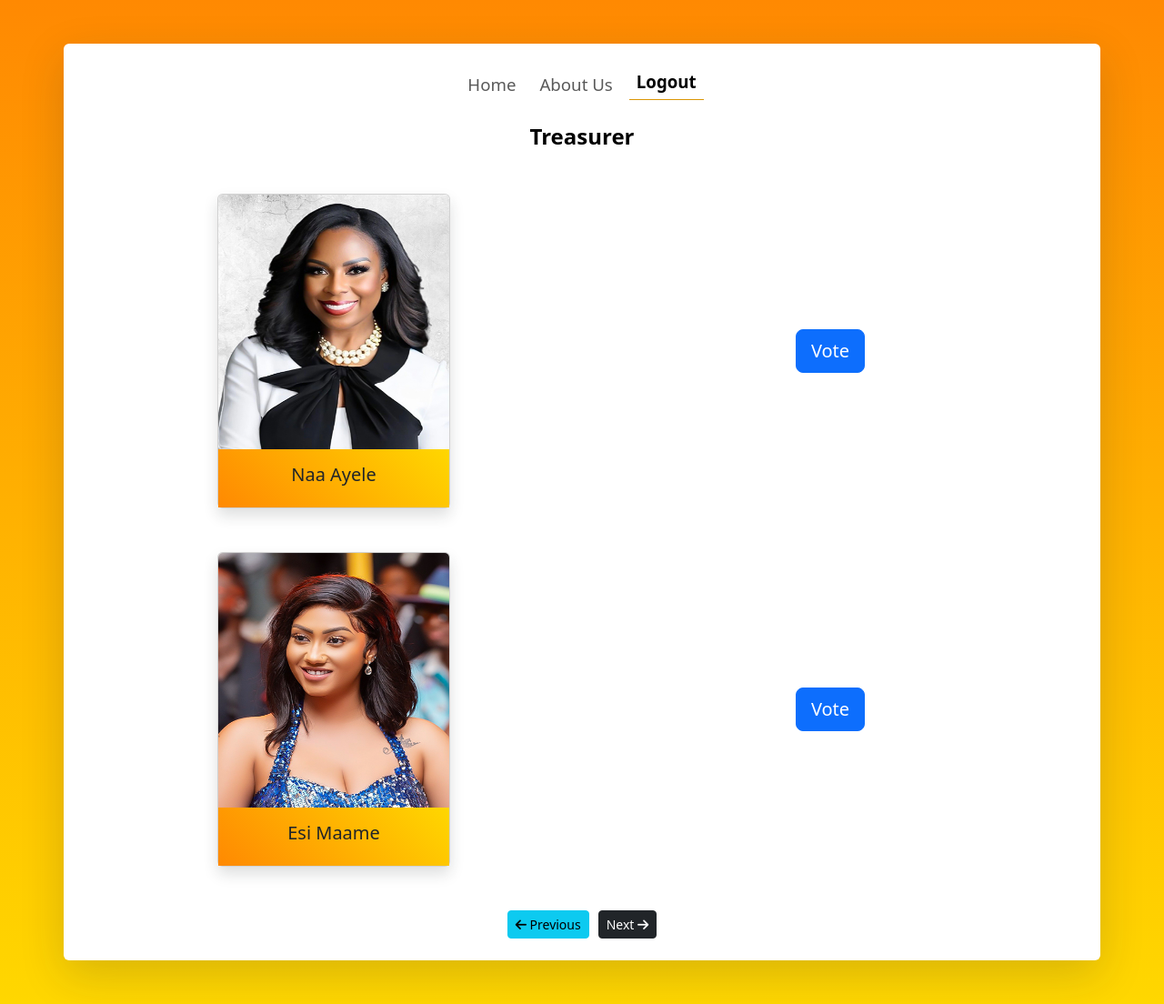
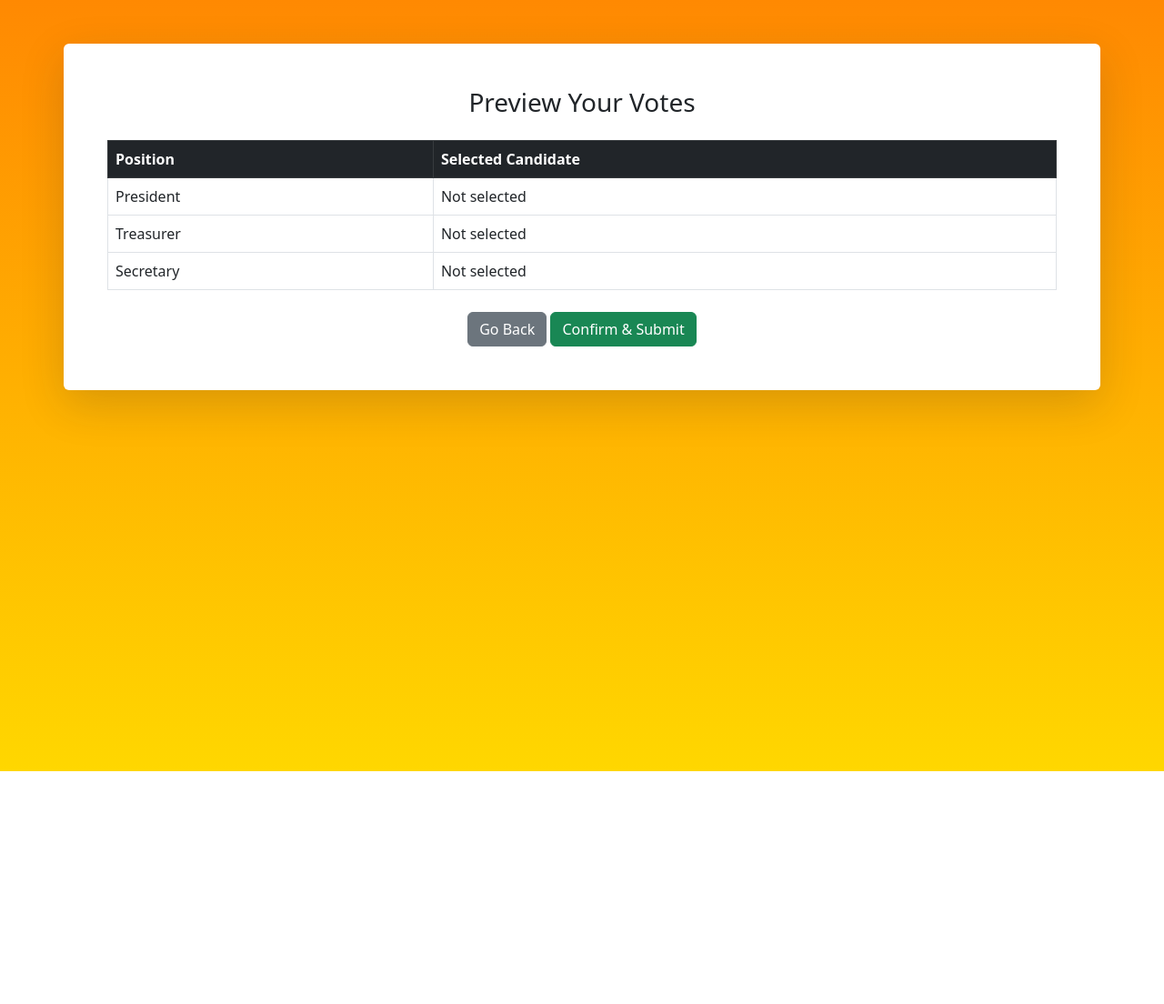
Before and after one commit to halaoppah2/LiveElect, a PHP site: page /LiveElect/preview.php in a window 1280 px wide. Shown: the whole page at 91% size. After the commit the page ends 848 px from the top, so only its background shows below. Run offline with PHP 8.4, Linux system fonts and the light colour scheme; some libraries are stand-ins or nearby versions.

Commit message:
work in progress

```diff
--- a/preview.php
+++ b/preview.php
@@ -1,3 +1,7 @@
+<?php
+session_start();
+?>
+
 <!DOCTYPE html>
 <html lang="en">
 <head>
@@ -8,137 +12,42 @@
     <script type="text/javascript" src="bootstrap/js/bootstrap.js"></script>
     <script src="https://kit.fontawesome.com/8161412aed.js" crossorigin="anonymous"></script>
     <link rel="icon" href="images/logo.jpg">
-    <title>Vote - Preview</title>
+    <title>Vote - Treasurer</title>
 </head>
 
 <body>
 
-    <div class="container bg-white my-5 p-4 shadow-lg rounded">
+    <div class="container bg-white p-5 mt-5 shadow-lg rounded">
+        <h3 class="text-center mb-4">Preview Your Votes</h3>
 
-        <!-- nav -->
-        <nav class="navbar navbar-expand-sm mt-5">
+        <table class="table table-bordered">
+            <thead class="table-dark">
+                <tr>
+                    <th>Position</th>
+                    <th>Selected Candidate</th>
+                </tr>
+            </thead>
+            <tbody>
+                <tr>
+                    <td>President</td>
+                    <td><?php echo $_SESSION['president_vote'] ?? 'Not selected'; ?></td>
+                </tr>
+                <tr>
+                    <td>Treasurer</td>
+                    <td><?php echo $_SESSION['treasurer_vote'] ?? 'Not selected'; ?></td>
+                </tr>
+                <tr>
+                    <td>Secretary</td>
+                    <td><?php echo $_SESSION['secretary_vote'] ?? 'Not selected'; ?></td>
+                </tr>
+            </tbody>
+        </table>
 
-            <div class="container-fluid">
-
-            <button class="navbar-toggler" type="button" data-bs-toggle="collapse" data-bs-target="#collapsibleNavbar">
-                <span class="navbar-toggler-icon"></span>
-            </button>
-
-                <div class="collapse navbar-collapse"               id="collapsibleNavbar">
-
-                    <ul class="navbar-nav d-flex justify-content w-100">
-                        <li class="nav-item"><a href="index.php" class="nav-link ">Home</a></li>
-                        <li class="nav-item"><a href="about_us.php" class="nav-link">About Us</a></li>
-                        <li class="nav-item"><a href="login.php" class="nav-link active1">Logout</a></li>
-                    </ul>
-
-                </div>
-            </div>
-        </nav>
-        <!-- end of nav -->
-
-        <div class=" container text-center mb-4 h4" style="font-weight: bold; color: black;">Treasurer</div>
-
-        <!-- voting container -->
-
-        <!-- first candidate -->
-
-        <div class="container my-5">
-            <div class="row align-items-center">
-
-                <!-- Candidate Card -->
-                <div class="col-sm-6">
-                    <div class="card shadow" style="width: 16rem; margin: auto;">
-                        <img src="images/ayele.jpg" class="card-img-top" alt="Candidate 1" style="height: 280px;">
-                        <div class="card-body text-center">
-                            <h5 class="card-title">Naa Ayele</h5>
-                        </div>
-                    </div>
-                </div>
-
-                <!-- Vote Button -->
-                <div class="col-sm-6 text-center">
-
-                    <button type="button" class="btn btn-primary btn-lg vote-btn" onclick="toggleVote(this, 'Bradley Yorke')">Vote</button>
-
-                </div>
-
-            </div>
+        <div class="text-center mt-4">
+            <a href="president.php" class="btn btn-secondary">Go Back</a>
+            <a href="submit_vote.php" class="btn btn-success">Confirm & Submit</a>
         </div>
-        <!-- end of first candidate -->
-
-        <!-- second candidate -->
-        <div class="container my-5">
-            <div class="row align-items-center">
-
-                <!-- Candidate Card -->
-                <div class="col-sm-6">
-                    <div class="card shadow" style="width: 16rem; margin: auto;">
-                        <img src="images/esi.jpg" class="card-img-top" alt="Candidate 2" style="height: 280px;">
-                        <div class="card-body text-center">
-                            <h5 class="card-title">Esi Maame</h5>
-                        </div>
-                    </div>
-                </div>
-
-                <!-- Vote Button -->
-                <div class="col-sm-6 text-center">
-                     <button type="button" class="btn btn-primary btn-lg vote-btn" onclick="toggleVote(this, 'Pearl Owusuaa')">Vote</button>
-                </div>
-
-            </div>
-        </div>
-        <!-- end of second candidate -->
-
-        <!-- end of voting container -->
-
-         <!-- Hidden field just to keep track -->
-        <input type="hidden" id="selectedCandidate">
-
-
-        <?php
-            echo '
-            <script>
-            function toggleVote(clickedButton, candidateName) {
-            // Reset all buttons
-            document.querySelectorAll(".vote-btn").forEach(btn => {
-                btn.innerHTML = "Vote";
-                btn.classList.remove("btn-success");
-                btn.classList.add("btn-primary");
-            });
-
-            // Highlight selected button
-            clickedButton.innerHTML = "<i class=\'fas fa-fingerprint\'></i>";
-            clickedButton.classList.remove("btn-primary");
-            clickedButton.classList.add("btn-success");
-
-            // Store selected candidate
-            document.getElementById("selectedCandidate").value = candidateName;
-            }
-
-            </script>';
-
-            echo '
-            <div class="d-flex justify-content-center mt-4" style="gap: 10px;">
-
-                <div class="text-center">
-                    <a href="secretary.php" class="btn btn-info btn-sm">
-                        <i class="fas fa-arrow-left"></i> Previous
-                    </a>
-                </div>
-
-                <div class="text-center">
-                    <a href="preview.php" class="btn btn-dark btn-sm">
-                        Next <i class="fas fa-arrow-right"></i>
-                    </a>
-                </div>
-
-            </div>';
-        ?>
-
     </div>
-
-    <!-- end of container -->
 
 </body>
 </html>
```
Also changed, not shown: president.php (+20 -14 lines), secretary.php (+157 -0 lines), treasurer.php (+55 -73 lines), voting_form.php (+2 -6 lines), images/analytics.jpg (deleted).
